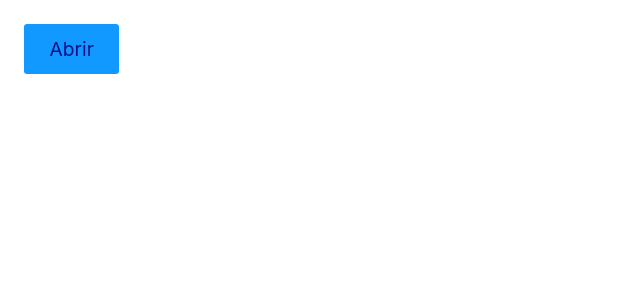
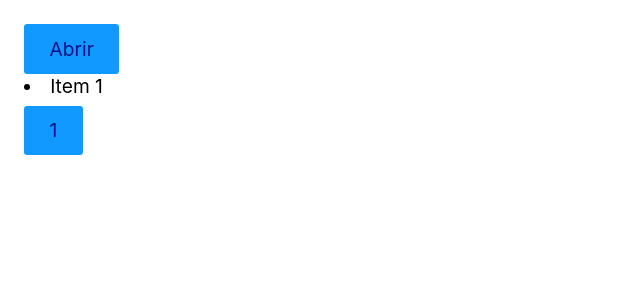
Before and after one commit to Caiobaldudev/react-study-02, a React (Vite) app: page / in a window 1280 px wide. Shown: the top 300 px of the page, without its empty margins (0-640 px from the left). Built offline with nearby package versions, Linux system fonts and the light colour scheme.

Commit message:
Learning about useState_2

```diff
--- a/src/App.jsx
+++ b/src/App.jsx
@@ -1,6 +1,7 @@
 import React from "react";
 import ButtonModal from "./ButtonModal";
 import Modal from "./Modal";
+import Contador from "./Contador/Contador";
 
 const App = () => {
   // const [ativo, setAtivo] = React.useState(false);
@@ -19,6 +20,7 @@ const App = () => {
       {/* <div>{modal ? 'Modal Aberto' : 'Modal Fechado'}</div> */}
       <Modal modal={modal} setModal={setModal} />
       <ButtonModal setModal={setModal} />
+      <Contador/>
     </div>
   );
 };
--- /dev/null
+++ b/src/Contador/Contador.jsx
@@ -0,0 +1,22 @@
+import React from 'react'
+
+const Contador = () => {
+  const [contar, setContar] = React.useState(1)
+  const [items, setItems] = React.useState(['Item 1'])
+
+  function handleClick() {
+    setContar((contar) => {
+      return contar + 1
+    })
+    setItems((items) => [...items, 'Item ' + (contar + 1)]);
+  }
+
+  return (
+    <div>
+      {items.map(item => <li key={item}>{item}</li>)}
+      <button onClick={handleClick}>{contar}</button>
+    </div>
+  )
+}
+
+export default Contador
```
